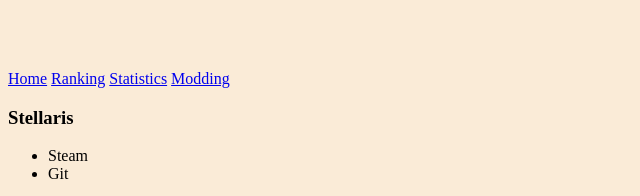
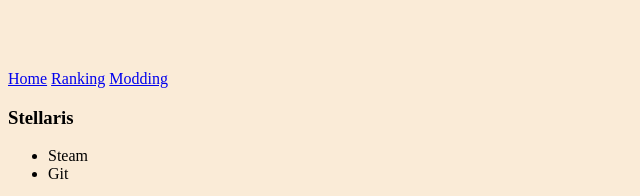
Before and after one commit to huntereldonbird/PersonalSitePlan, a plain HTML site: page Modding.html in a window 1280 px wide. Shown: the part 442-638 px from the top of the page, 0-640 px from the left. Drawn offline with Linux system fonts and the light colour scheme; grey boxes are pictures that could not be loaded.

Commit message:
pokeoiioaioef

```diff
--- a/Modding.html
+++ b/Modding.html
@@ -17,7 +17,7 @@
 
             <a href="index.html">Home</a>
             <a href="Ranking.html">Ranking</a>
-            <a href="Statistics.html">Statistics</a>
+            <!--<a href="Statistics.html">Statistics</a>-->
             <a href="Modding.html">Modding</a>
 
         </nav>
```
Also changed, not shown: Ranking.html (+1 -1 lines), index.html (+1 -1 lines).
